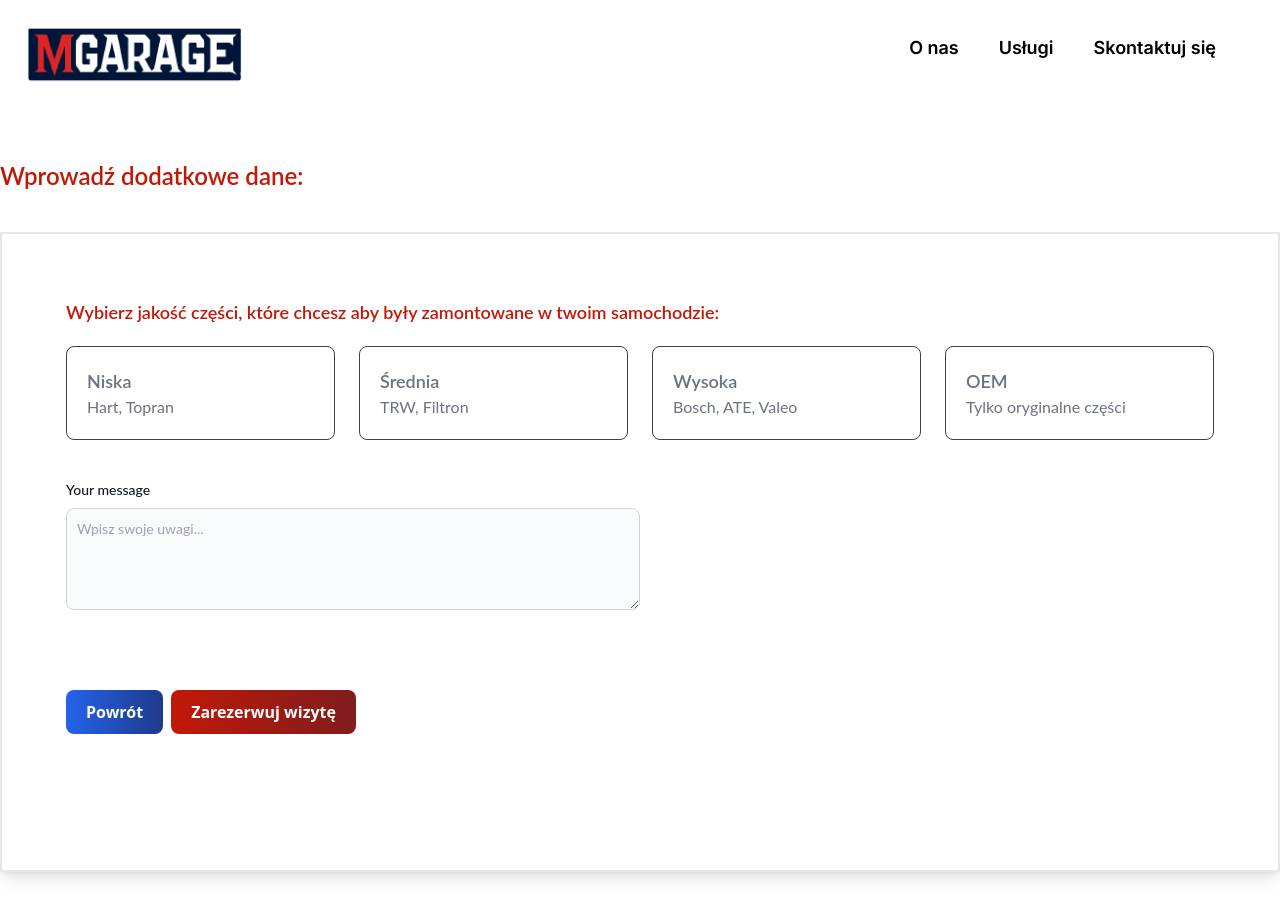
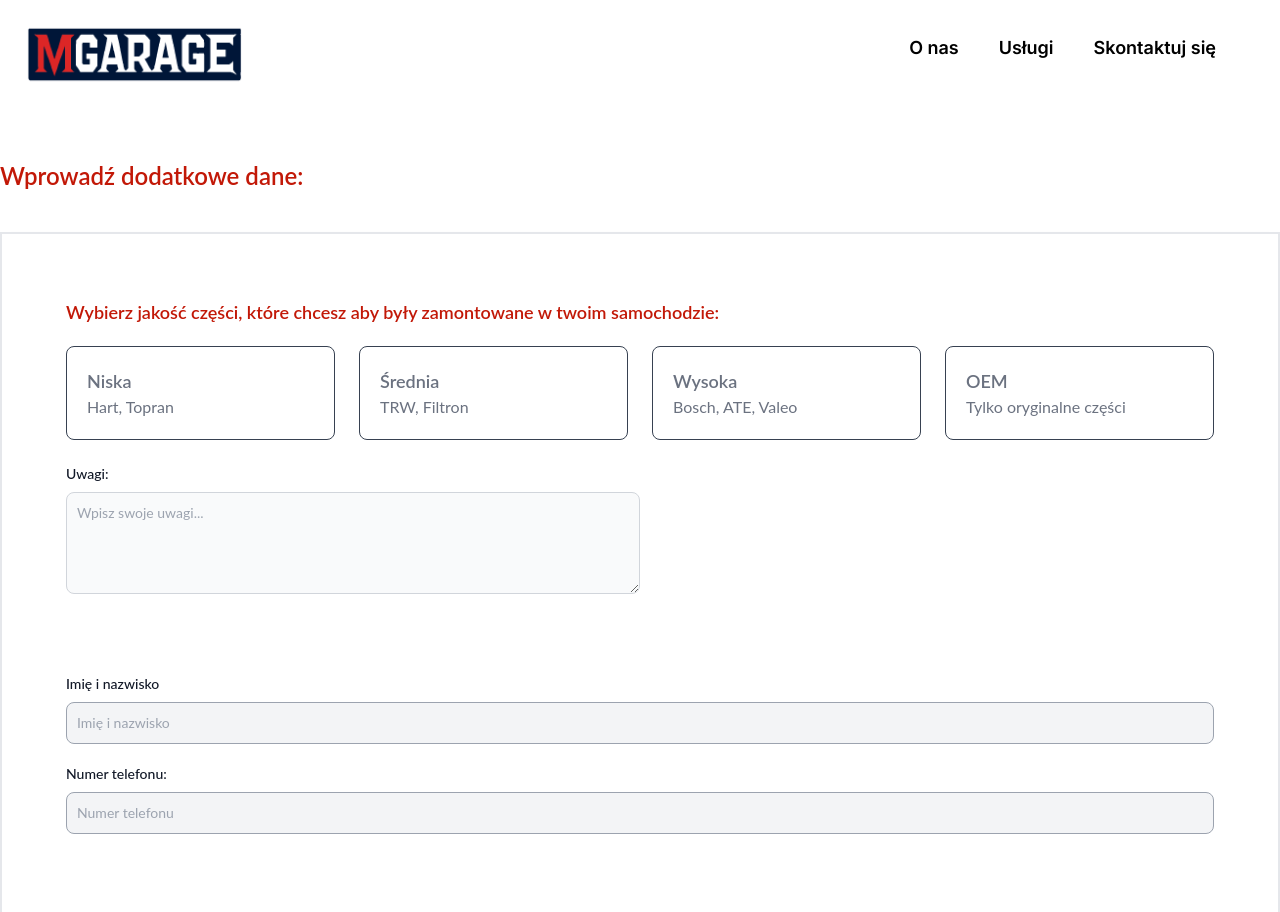
Before and after one commit to mg300/mgarage, a Next.js app: page /book/aditional in a window 1280 px wide. Shown: the top 912 px of the page. Built offline with nearby package versions, Linux system fonts and the light colour scheme.

Commit message:
add validation and 2 more fields

```diff
--- a/src/app/book/aditional/page.tsx
+++ b/src/app/book/aditional/page.tsx
@@ -7,29 +7,12 @@ import { useForm } from "react-hook-form";
 interface IAditional {
   serviceQuality: string;
   info: string;
-}
-interface input {
-  label: string;
-  id: keyof IAditional;
-  placeholder?: string;
-  required?: boolean;
+  name: string;
+  phone: string;
 }
 
 function Page() {
   const searchParams = useSearchParams();
-
-  const data: input[] = [
-    {
-      id: "serviceQuality",
-      label: "Jakość",
-      required: true,
-    },
-    {
-      id: "info",
-      label: "Informacje dodatkowe",
-      required: true,
-    },
-  ];
 
   const {
     register,
@@ -50,14 +33,13 @@ function Page() {
               <li>
                 <input
                   type="radio"
-                  id="hosting-small"
-                  name="hosting"
-                  value="hosting-small"
+                  id="quality-low"
+                  value="quality-low"
                   className="hidden peer"
-                  required
+                  {...register("serviceQuality", { required: true && "Nie zaznaczono żadnej opcji" })}
                 />
                 <label
-                  htmlFor="hosting-small"
+                  htmlFor="quality-low"
                   className="inline-flex items-center justify-between w-full p-5 text-gray-500 bg-white border  rounded-lg cursor-pointer border-gray-700  peer-checked:border-red-400 peer-checked:text-red-800 "
                 >
                   <div className="block">
@@ -69,14 +51,13 @@ function Page() {
               <li>
                 <input
                   type="radio"
-                  id="hosting-medium"
-                  name="hosting"
-                  value="hosting-medium"
+                  id="quality-medium"
+                  value="quality-medium"
                   className="hidden peer"
-                  required
+                  {...register("serviceQuality", { required: true && "Nie zaznaczono żadnej opcji" })}
                 />
                 <label
-                  htmlFor="hosting-medium"
+                  htmlFor="quality-medium"
                   className="inline-flex items-center justify-between w-full p-5 text-gray-500 bg-white border  rounded-lg cursor-pointer border-gray-700  peer-checked:border-red-400 peer-checked:text-red-800 "
                 >
                   <div className="block">
@@ -95,14 +76,13 @@ function Page() {
               <li>
                 <input
                   type="radio"
-                  id="hosting-high"
-                  name="hosting"
-                  value="hosting-high"
+                  id="quality-high"
+                  value="quality-high"
                   className="hidden peer"
-                  required
+                  {...register("serviceQuality", { required: true && "Nie zaznaczono żadnej opcji" })}
                 />
                 <label
-                  htmlFor="hosting-high"
+                  htmlFor="quality-high"
                   className="inline-flex items-center justify-between w-full p-5 text-gray-500 bg-white border  rounded-lg cursor-pointer border-gray-700  peer-checked:border-red-400 peer-checked:text-red-800 "
                 >
                   <div className="block">
@@ -114,14 +94,13 @@ function Page() {
               <li>
                 <input
                   type="radio"
-                  id="hosting-oem"
-                  name="hosting"
-                  value="hosting-oem"
+                  id="quality-oem"
+                  value="quality-oem"
                   className="hidden peer"
-                  required
+                  {...register("serviceQuality", { required: true && "Nie zaznaczono żadnej opcji" })}
                 />
                 <label
-                  htmlFor="hosting-oem"
+                  htmlFor="quality-oem"
                   className="inline-flex items-center justify-between w-full p-5 text-gray-500 bg-white border  rounded-lg cursor-pointer border-gray-700  peer-checked:border-red-400 peer-checked:text-red-800 "
                 >
                   <div className="block">
@@ -138,15 +117,60 @@ function Page() {
                 </label>
               </li>
             </ul>
+            <p className="text-red-600 mb-10 mt-[-1rem]">{errors["serviceQuality"]?.message}</p>
             <label htmlFor="message" className="block mb-2 text-sm font-medium text-gray-900 dark:text-white">
-              Your message
+              Uwagi:
             </label>
             <textarea
               id="message"
               rows={4}
               className="block p-2.5 w-[50%] text-sm text-gray-900 bg-gray-50 rounded-lg border border-gray-300 focus:ring-blue-500 focus:border-blue-500 mb-20"
               placeholder="Wpisz swoje uwagi..."
+              {...register("info")}
             ></textarea>
+
+            <label htmlFor="name" className="block mb-2 text-sm font-medium text-gray-900">
+              Imię i nazwisko
+            </label>
+            <input
+              type="text"
+              id="name"
+              {...register("name", {
+                required: true && "Podaj imię i nazwisko",
+                minLength: { value: 3, message: "Pole ma za mało znaków" },
+                maxLength: { value: 50, message: "Pole ma za dużo znaków" },
+                pattern: {
+                  value: /^[A-Za-ząćęłńóśźżĄĆĘŁŃÓŚŹŻ]+ [A-Za-ząćęłńóśźżĄĆĘŁŃÓŚŹŻ]+$/,
+                  message: "Wprowadzono niepoprawne dane.",
+                },
+              })}
+              className={` ${
+                errors["name"] ? "border-red-400 border-2" : "border-gray-400"
+              } bg-gray-100 border  text-gray-900 text-sm rounded-lg focus:ring-blue-500 focus:border-blue-500 block w-full p-2.5`}
+              placeholder="Imię i nazwisko"
+            />
+            <p className="text-red-600">{errors["name"]?.message}</p>
+            <label htmlFor="phone" className="block mb-2 text-sm font-medium text-gray-900 mt-5">
+              Numer telefonu:
+            </label>
+            <input
+              type="text"
+              id="phone"
+              {...register("phone", {
+                required: true && "Podaj numer telefonu",
+                minLength: { value: 3, message: "Pole ma za mało znaków" },
+                maxLength: { value: 16, message: "Pole ma za dużo znaków" },
+                pattern: {
+                  value: /^(?:\+\d{1,3}\s?)?(?:\d{9,}|(?:\d{3}\s?){2}\d{3,})$/,
+                  message: "Wprowadzono niepoprawny numer telefonu.",
+                },
+              })}
+              className={` ${
+                errors["phone"] ? "border-red-400 border-2" : "border-gray-400"
+              } bg-gray-100 border  text-gray-900 text-sm rounded-lg focus:ring-blue-500 focus:border-blue-500 block w-full p-2.5`}
+              placeholder="Numer telefonu"
+            />
+            <p className="text-red-600">{errors["phone"]?.message}</p>
           </div>
           <div className="mt-20">
             <Link
@@ -159,7 +183,7 @@ function Page() {
                 Powrót
               </Button>
             </Link>
-            <Button onClick={() => {}} color="red">
+            <Button type="submit" color="red">
               Zarezerwuj wizytę
             </Button>
           </div>
```
